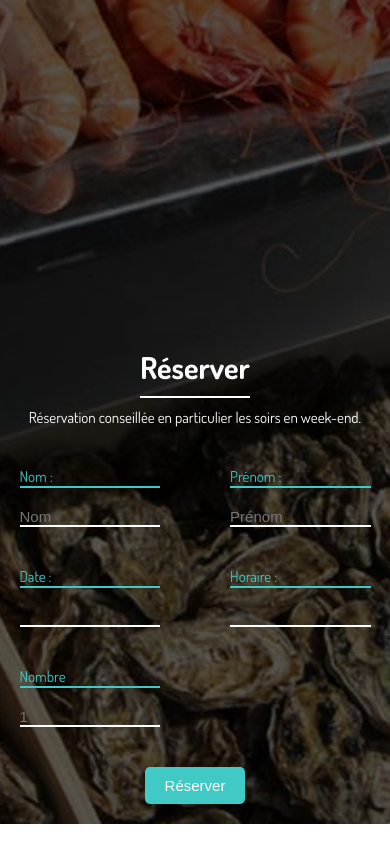
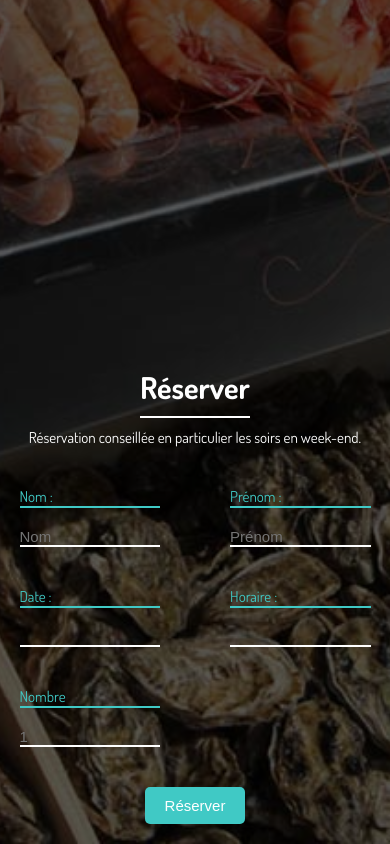
Before and after one commit to DarkMalgos/1y_final, a website: page views/fr/contact.html in a window 390 px wide. Shown: the part 626-1470 px from the top of the page. Drawn offline with nearby package versions, Linux system fonts and the light colour scheme; files that its build step writes are made by us from their sources; files whose address does not match are found by name.

Commit message:
contact in progress

```diff
--- a/assets/css/contact.css
+++ b/assets/css/contact.css
@@ -157,7 +157,7 @@
             height: 100vh;
         }
         #reserver {
-            margin-top: 0;
+            margin-top: 20px;
             height: auto;
         }
     }
```
